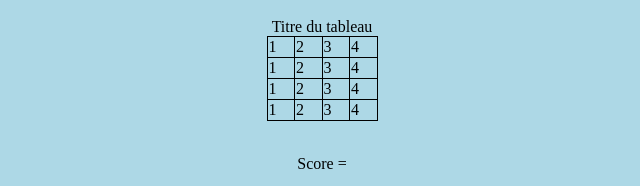
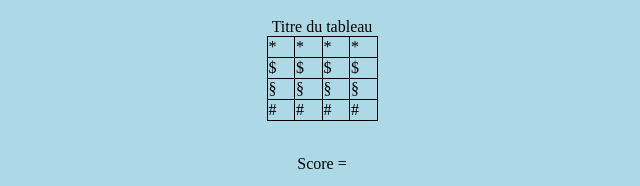
Before and after one commit to ST3LL/CHARPAK_S5-UE_MOOC_1, a plain HTML site: page Défis/index.html in a window 1280 px wide. Shown: the part 168-354 px from the top of the page, 318-958 px from the left. Drawn offline with Linux system fonts and the light colour scheme.

Commit message:
Update index.html

```diff
--- a/Défis/index.html
+++ b/Défis/index.html
@@ -9,28 +9,28 @@
         <table id="tableau">
             <caption>Titre du tableau</caption>
             <tr>
-                <td id="case0-0">1</td>
-                <td id="case1-0">2</td>
-                <td id="case2-0">3</td>
-                <td id="case3-0">4</td>
+                <td id="case0-0">*</td>
+                <td id="case1-0">*</td>
+                <td id="case2-0">*</td>
+                <td id="case3-0">*</td>
             </tr>
             <tr>
-                <td id="case0-1">1</td>
-                <td id="case1-1">2</td>
-                <td id="case2-1">3</td>
-                <td id="case3-1">4</td>
+                <td id="case0-1">$</td>
+                <td id="case1-1">$</td>
+                <td id="case2-1">$</td>
+                <td id="case3-1">$</td>
             </tr>
             <tr>
-                <td id="case0-2">1</td>
-                <td id="case1-2">2</td>
-                <td id="case2-2">3</td>
-                <td id="case3-2">4</td>
+                <td id="case0-2">§</td>
+                <td id="case1-2">§</td>
+                <td id="case2-2">§</td>
+                <td id="case3-2">§</td>
             </tr>
             <tr>
-                <td id="case0-3">1</td>
-                <td id="case1-3">2</td>
-                <td id="case2-3">3</td>
-                <td id="case3-3">4</td>
+                <td id="case0-3">#</td>
+                <td id="case1-3">#</td>
+                <td id="case2-3">#</td>
+                <td id="case3-3">#</td>
             </tr>
         </table>
         <br>
```
